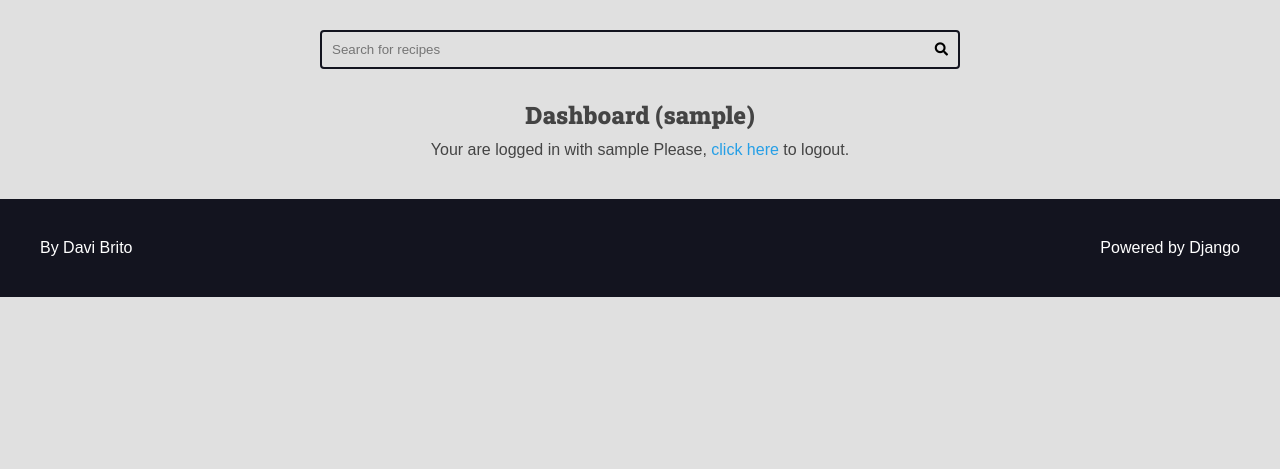
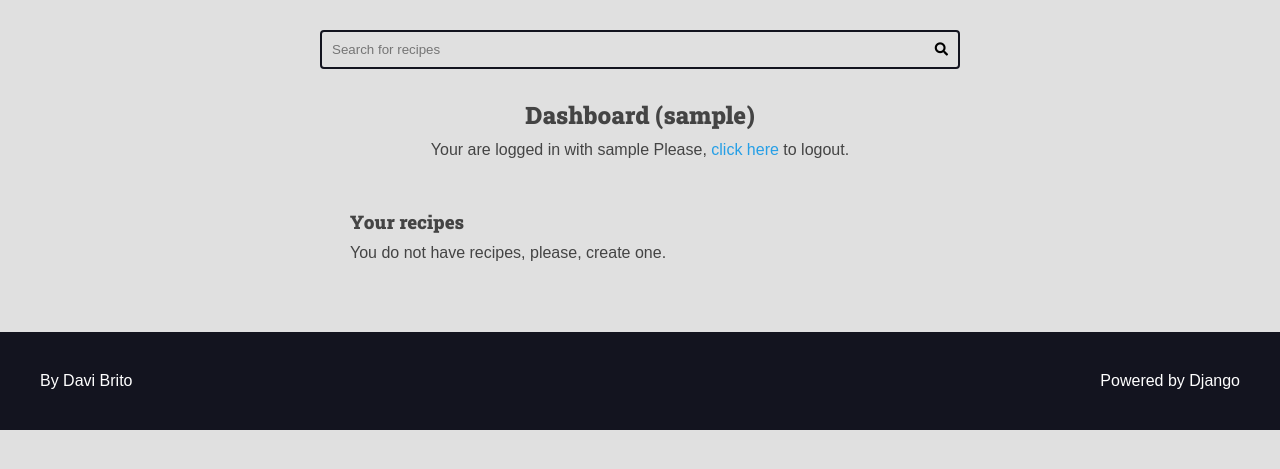
Before and after one commit to DaaviB/projeto-django, a Django app: page /authors/dashboard/ in a window 1280 px wide. Shown: the part 113-582 px from the top of the page. Run offline with Django 4.2, Linux system fonts and the light colour scheme; the visitor is signed in with stand-in values (Sample User, id 1); data that the repository does not hold is empty.

Commit message:
displaying recipes on the user panel

```diff
--- a/authors/templates/authors/pages/dashboard.html
+++ b/authors/templates/authors/pages/dashboard.html
@@ -6,6 +6,20 @@
   <div class="main-content center container">
     <h2>Dashboard ({{ user }})</h2>
     {% include 'authors/partials/login_message.html' %}
+
+    <div class="authors-dashboard-container">
+      <h3>Your recipes</h3>
+      <ul>
+        {% for recipe in recipes %}
+          <li><a href="#">{{ recipe.title }}</a></li>
+        {% empty %}
+          <li>
+            <p>You do not have recipes, please, create one.</p>
+          </li>
+        {% endfor %}
+      </ul>
+    </div>
+
   </div>
 
   {% include 'global/partials/messages.html' %}
--- a/authors/views.py
+++ b/authors/views.py
@@ -4,6 +4,7 @@ from django.contrib.auth.decorators import login_required
 from django.http import Http404
 from django.shortcuts import redirect, render
 from django.urls import reverse
+from recipes.models import Recipe
 
 from .forms import LoginForm, RegisterForm
 
@@ -87,4 +88,11 @@ def logout_view(request):
 
 @login_required(login_url='authors:login', redirect_field_name='next')
 def dashboard(request):
-    return render(request, 'authors/pages/dashboard.html')
+    recipes = Recipe.objects.filter(
+        is_published=False,
+        author=request.user
+    )
+
+    return render(request, 'authors/pages/dashboard.html', context={
+        'recipes': recipes,
+    })
--- a/base_static/global/css/style.css
+++ b/base_static/global/css/style.css
@@ -428,6 +428,18 @@ h6 {
     margin: 1rem 0;
 }
 
+.authors-dashboard-container {
+    max-width: 64rem;
+    text-align: left;
+    padding: var(--spacing-gutter-medium);
+    margin: 0 auto;
+}
+.authors-dashboard-container h3,
+.authors-dashboard-container p,
+.authors-dashboard-container ul {
+    list-style-type: none;
+    margin: 1rem 0 ;
+}
 /* generics */
 
 .center {
```
